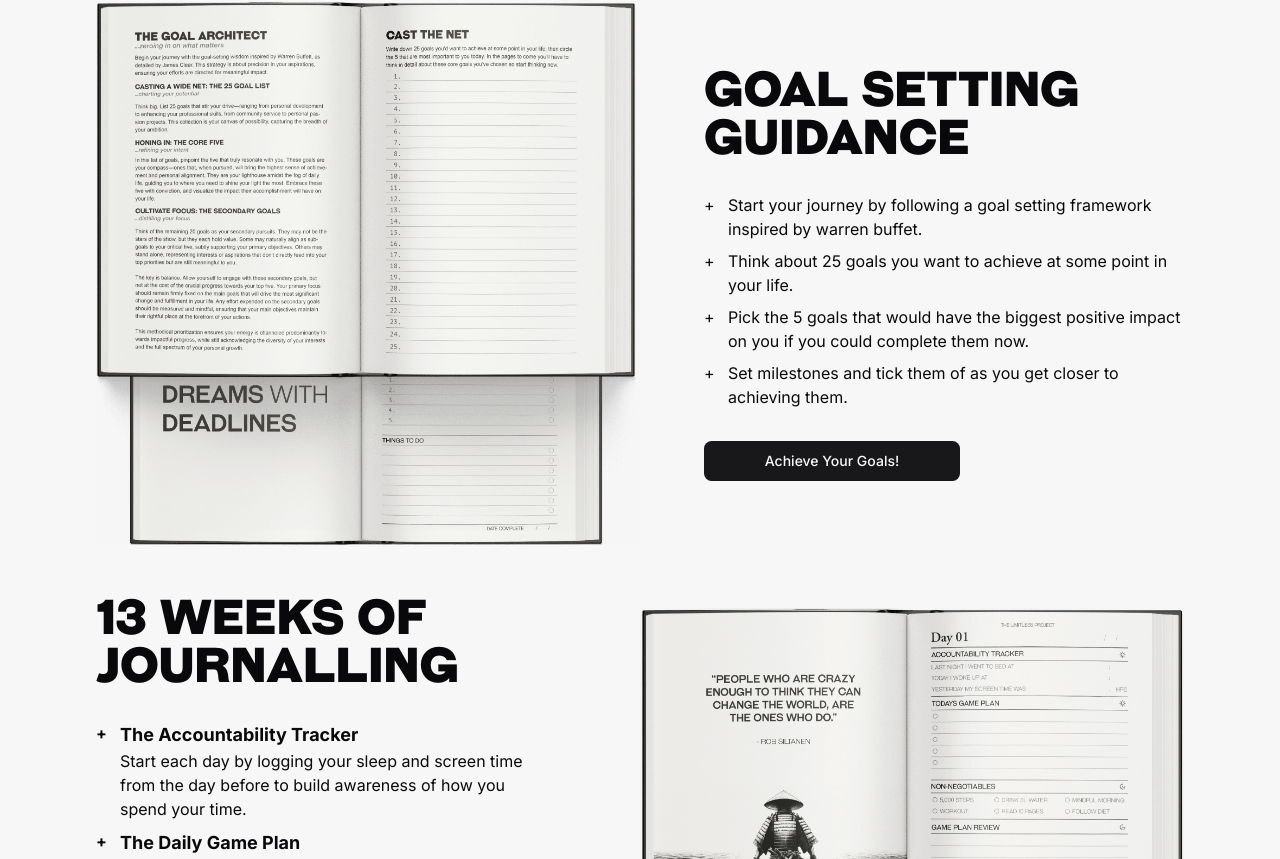
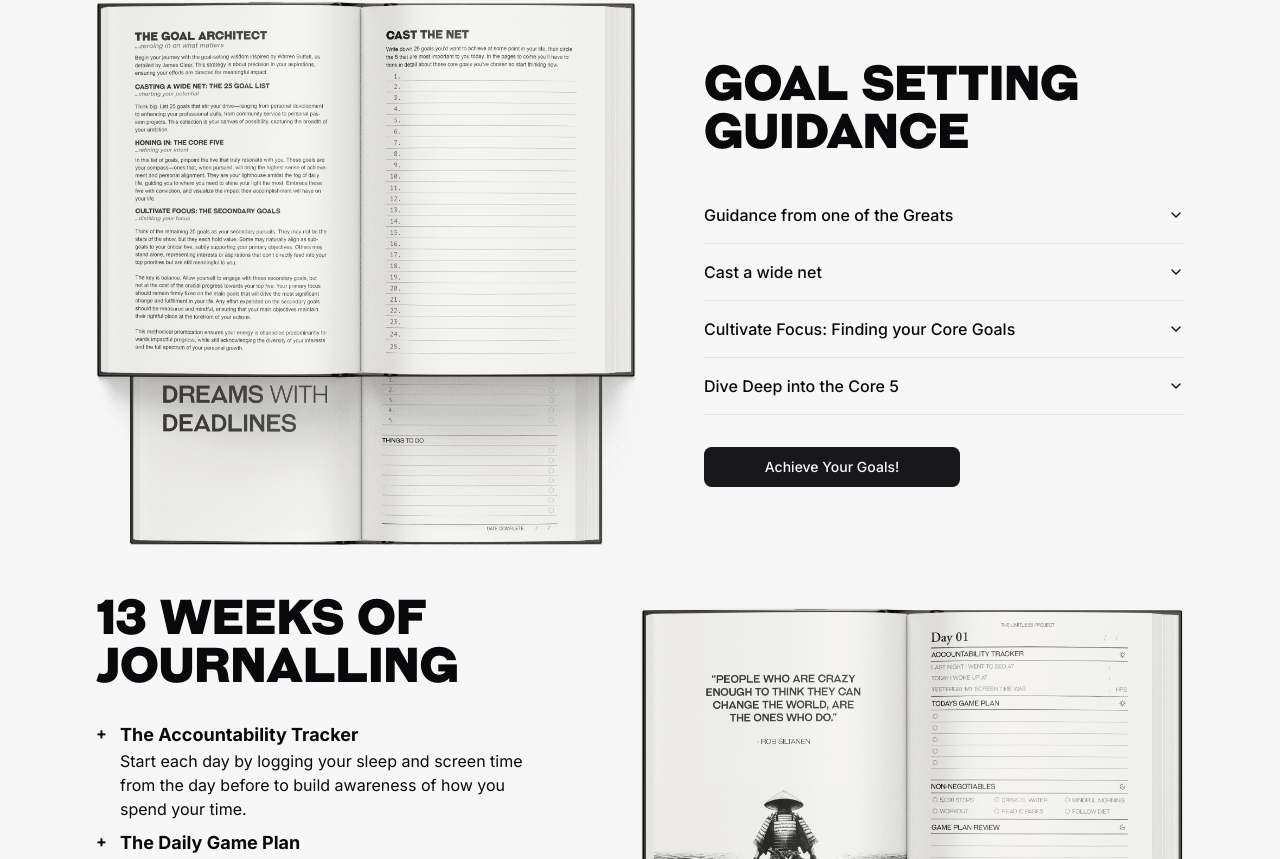
Before and after one commit to hasin202/tlp., a Next.js app: page / in a window 1280 px wide. Shown: the part 943-1802 px from the top of the page. Built offline with nearby package versions, Linux system fonts and the light colour scheme; no server answers.

Commit message:
feat:implement accordion for extra info about goal setting content

```diff
--- a/app/modules/extra-info/goal-setting/index.tsx
+++ b/app/modules/extra-info/goal-setting/index.tsx
@@ -1,31 +1,30 @@
 import ConfigurableCTA from "../../call-to-actions/configurable-cta";
+import goals from "./points";
 
-const goals = [
-  "Start your journey by following a goal setting framework inspired by warren buffet.",
-  "Think about 25 goals you want to achieve at some point in your life.",
-  "Pick the 5 goals that would have the biggest positive impact on you if you could complete them now.",
-  "Set milestones and tick them of as you get closer to achieving them.",
-];
+import {
+  Accordion,
+  AccordionContent,
+  AccordionItem,
+  AccordionTrigger,
+} from "@/components/ui/accordion";
 
 const GoalSetting = () => {
   return (
     <div className="flex flex-col gap-8 md:flex-row-reverse md:justify-end md:gap-16 md:items-center">
       <div className="flex flex-col gap-4 md:gap-8">
         <h2 className="font-galderglynn text-3xl md:text-5xl">
-          Goal setting guidance
+          Goal Setting Guidance
         </h2>
-        <ul className="flex flex-col gap-2">
+        <Accordion type="single" collapsible className="w-full">
           {goals.map((goal, key) => {
             return (
-              <li
-                className="relative before:content-['+'] before:absolute before:left-0 before:top-0"
-                key={key}
-              >
-                <p className="ml-6">{goal}</p>
-              </li>
+              <AccordionItem value={`goal-point-${key}`}>
+                <AccordionTrigger>{goal.title}</AccordionTrigger>
+                <AccordionContent>{goal.info}</AccordionContent>
+              </AccordionItem>
             );
           })}
-        </ul>
+        </Accordion>
         <ConfigurableCTA ctaText="Achieve Your Goals!" />
       </div>
       <img src="/assets/goals.png" className="md:w-[50%]" />
--- /dev/null
+++ b/app/modules/extra-info/goal-setting/points.ts
@@ -0,0 +1,25 @@
+type Point = {
+  title: string;
+  info: string;
+};
+
+const goals: Point[] = [
+  {
+    title: "Guidance from one of the Greats",
+    info: "Start your journey by following a goal setting framework inspired by warren buffet.",
+  },
+  {
+    title: "Cast a wide net",
+    info: "Think about 25 goals you want to achieve at some point in your life.",
+  },
+  {
+    title: "Cultivate Focus: Finding your Core Goals",
+    info: "Pick the 5 goals that would have the biggest positive impact on you if you could complete them now.",
+  },
+  {
+    title: "Dive Deep into the Core 5",
+    info: "For each goal ask yourself what you gain from completing it, why should you even complete it in the first place. This practice makes sure you pick the most important goals. Then set milestones and write down what you need to do to achieve each goal, coming back to tick off each of these as you complete them.",
+  },
+];
+
+export default goals;
```
